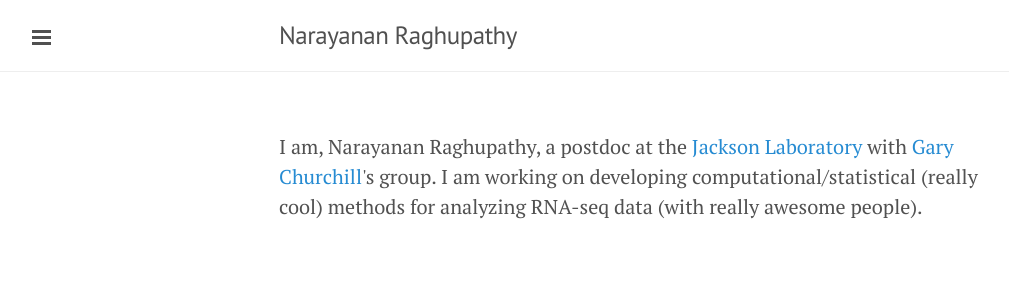
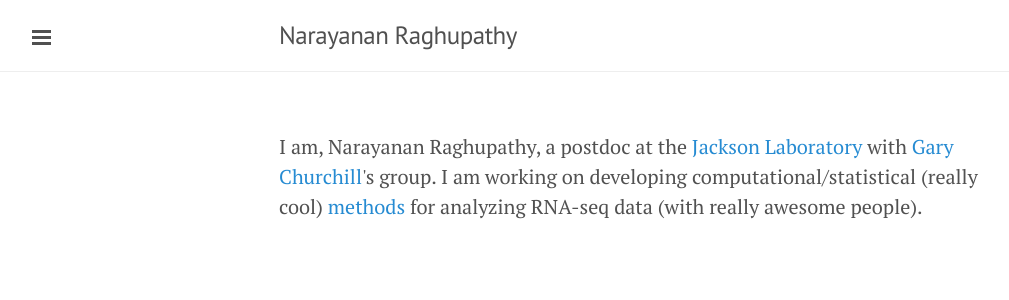
Before and after one commit to narayananr/narayananr.github.io, a Jekyll site: the page built from index.html, in a window 1280 px wide. Shown: the top 300 px of the page, without its empty margins (1-1010 px from the left). Built offline with Jekyll 4.4.1, drawn with Linux system fonts in a browser that asks for light colours; Markdown is read by kramdown in place of the engine named in the settings; the list of posts is cut into pages by our own code; part of the change alters nothing that is shown.

```diff
--- a/index.html
+++ b/index.html
@@ -2,4 +2,4 @@
 layout: default
 ---
 
-I am, Narayanan Raghupathy, a postdoc at the <a href="http://www.jax.org">Jackson Laboratory</a> with <a href="http://churchill.jax.org">Gary Churchill</a>'s group. I am working on developing computational/statistical (really cool) methods for analyzing RNA-seq data (with really awesome people).
+I am, Narayanan Raghupathy, a postdoc at the <a href="http://www.jax.org">Jackson Laboratory</a> with <a href="http://churchill.jax.org">Gary Churchill</a>'s group. I am working on developing computational/statistical (really cool) <a href="http://emase.readthedocs.org/en/latest/">methods</a> for analyzing RNA-seq data (with really awesome people).
```
